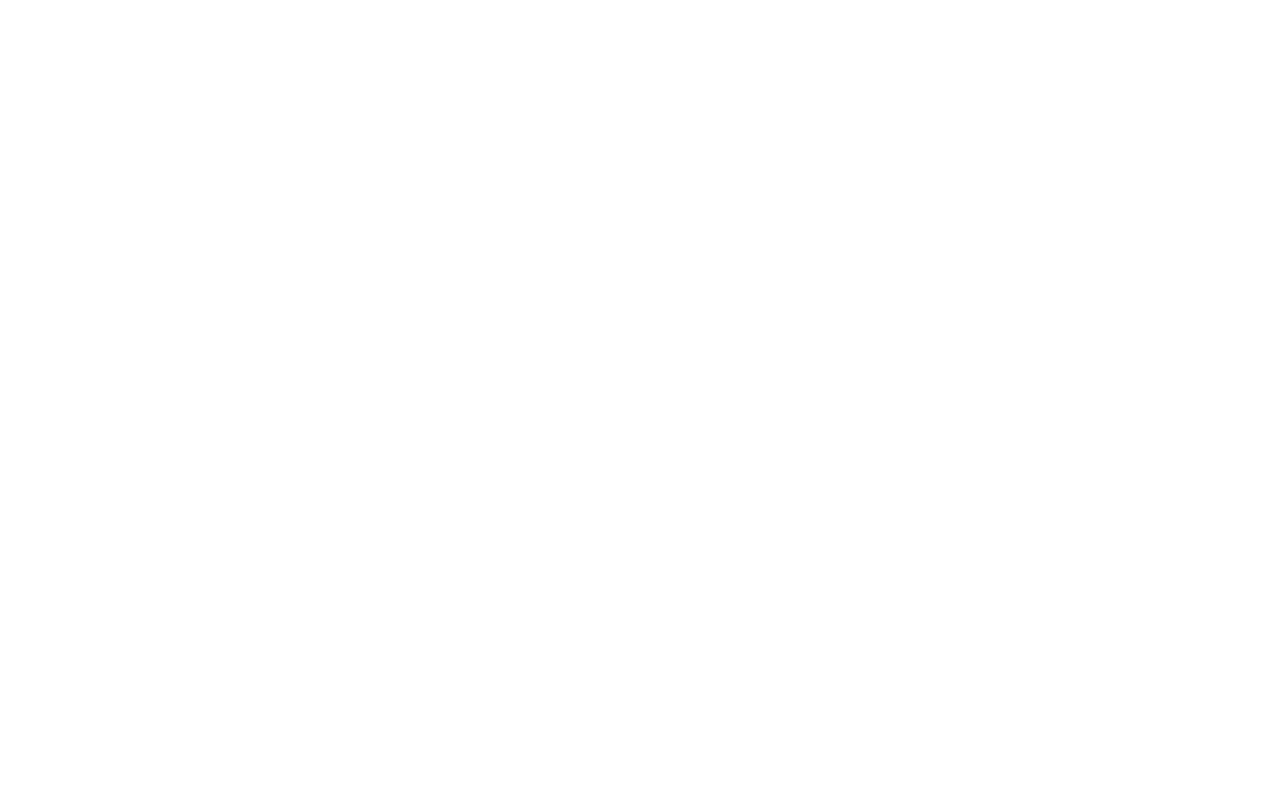
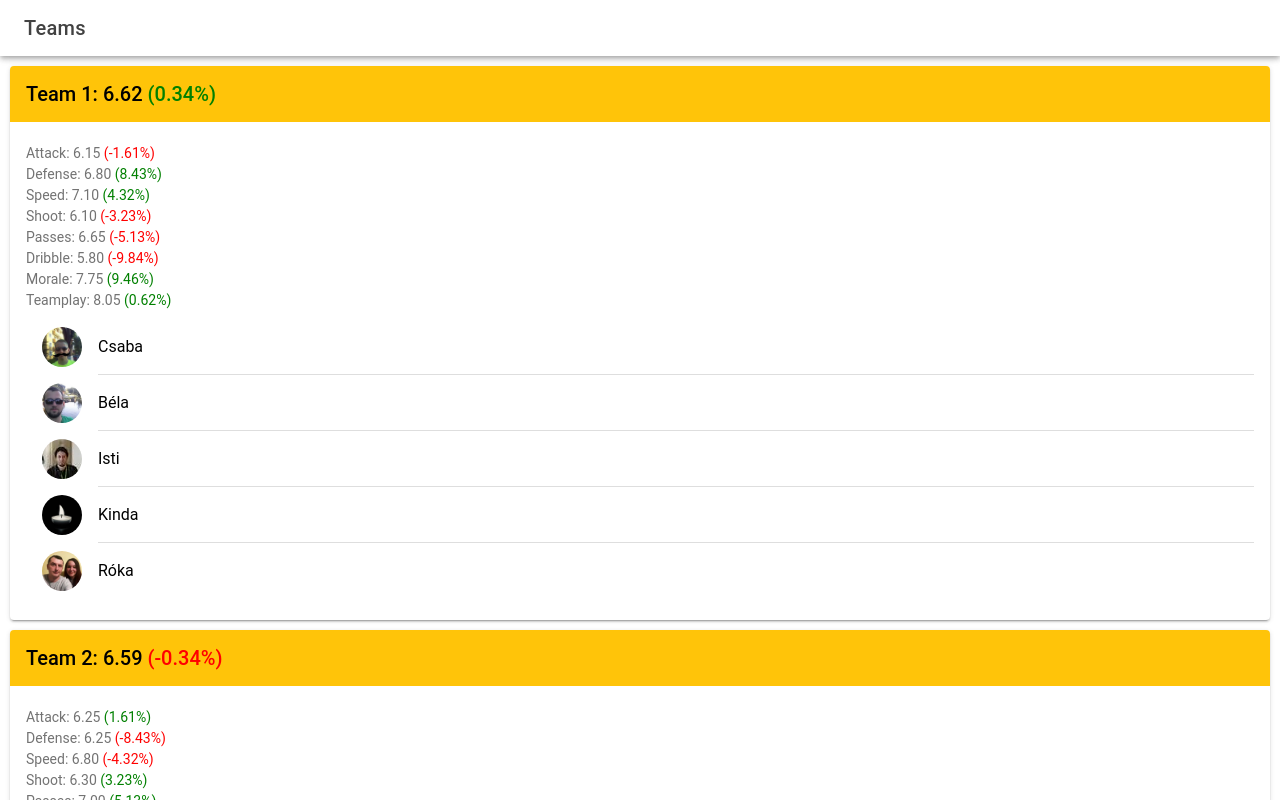
Before and after one commit to dioslaska/team-generator, a React (Create React App) app: page /teams in a window 1280 px wide. Built offline with nearby package versions, Linux system fonts and the light colour scheme.

Commit message:
Modify weights + display manual teams

```diff
--- a/src/App.tsx
+++ b/src/App.tsx
@@ -3,7 +3,7 @@
 import { Redirect, Route } from 'react-router-dom';
 // import Menu from './components/Menu';
 import Players from './pages/Players';
-// import Teams from './pages/Teams';
+import Teams from './pages/Teams';
 
 /* Core CSS required for Ionic components to work properly */
 import '@ionic/react/css/core.css';
@@ -41,9 +41,9 @@
           <Route path="/players" exact={true}>
             <Players />
           </Route>
-          {/* <Route path="/teams" exact={true}>
+          <Route path="/teams" exact={true}>
             <Teams />
-          </Route> */}
+          </Route>
         </IonRouterOutlet>
       </IonReactRouter>
     </IonApp>
--- a/src/business/data.ts
+++ b/src/business/data.ts
@@ -23,11 +23,11 @@
   { name: 'attack', display: 'Attack', weight: 1 },
   { name: 'defense', display: 'Defense', weight: 1 },
   { name: 'speed', display: 'Speed', weight: 1 },
-  { name: 'shoot', display: 'Shoot', weight: 0.9 },
+  { name: 'shoot', display: 'Shoot', weight: 1 },
   { name: 'passes', display: 'Passes', weight: 0.8 },
-  { name: 'dribble', display: 'Dribble', weight: 0.7 },
-  { name: 'morale', display: 'Morale', weight: 0.6 },
-  { name: 'teamplay', display: 'Teamplay', weight: 0.8 },
+  { name: 'dribble', display: 'Dribble', weight: 0.6 },
+  { name: 'morale', display: 'Morale', weight: 0.3 },
+  { name: 'teamplay', display: 'Teamplay', weight: 0.3 },
 ];
 
 export const players: IPlayer[] = [
@@ -219,8 +219,11 @@
 
 export const skippedPlayers: { [key: number]: boolean } = skippedPlayersJSON ? JSON.parse(skippedPlayersJSON) : {};
 
+export const playerMap: { [key: string]: IPlayer } = {};
+
 for (const player of players) {
   if (skippedPlayers[player.id]) {
     player.skip = true;
   }
+  playerMap[player.name] = player;
 }
--- a/src/business/teams.ts
+++ b/src/business/teams.ts
@@ -79,7 +79,7 @@
   const presentPlayers = players.filter((p) => !p.skip).slice(0, 12);
   const total = presentPlayers.length;
   const teamLength = Math.round(total / 2);
-  const thresholdSkill = 8;
+  const thresholdSkill = 10;
   const thresholdTotal = 5;
   let bestTeam1: IPlayer[] = [];
   let bestTeam2: IPlayer[] = [];
--- a/src/pages/Teams.tsx
+++ b/src/pages/Teams.tsx
@@ -6,10 +6,7 @@
   IonCardHeader,
   IonCardTitle,
   IonContent,
-  IonFab,
-  IonFabButton,
   IonHeader,
-  IonIcon,
   IonItem,
   IonLabel,
   IonList,
@@ -17,39 +14,59 @@
   IonPage,
   IonTitle,
   IonToolbar,
-  useIonToast,
-  useIonViewWillEnter,
 } from '@ionic/react';
-import { useCallback, useState } from 'react';
-import { reload } from 'ionicons/icons';
-import { skills } from '../business/data';
-import { createTeams, IResult } from '../business/teams';
+import { IPlayer, playerMap, skills } from '../business/data';
+import { deltaPercent } from '../business/util';
 import './Teams.css';
 
+const t1 = ['Csaba', 'Béla', 'Isti', 'Kinda', 'Róka'];
+const t2 = ['Atesz', 'Fazi', 'Csegzi', 'Huni', 'Robi'];
+
+const team1: IPlayer[] = t1.map((p) => playerMap[p]);
+const team2: IPlayer[] = t2.map((p) => playerMap[p]);
+
+const teamLength = team1.length;
+
+const scores1: { [key: string]: number } = { total: 0 };
+const scores2: { [key: string]: number } = { total: 0 };
+const deltas: { [key: string]: number } = { total: 0 };
+let totalScore1 = 0;
+let totalScore2 = 0;
+let weightedNr = 0;
+
+for (const player of team1) {
+  for (const skill of skills) {
+    scores1[skill.name] = (scores1[skill.name] || 0) + (player as any)[skill.name];
+    totalScore1 += (player as any)[skill.name] * skill.weight;
+  }
+}
+
+for (const player of team2) {
+  for (const skill of skills) {
+    scores2[skill.name] = (scores2[skill.name] || 0) + (player as any)[skill.name];
+    totalScore2 += (player as any)[skill.name] * skill.weight;
+  }
+}
+
+for (const skill of skills) {
+  const delta = deltaPercent(scores1[skill.name], scores2[skill.name]);
+  deltas[skill.name] = delta;
+  // Calculate average score
+  scores1[skill.name] = scores1[skill.name] / teamLength;
+  scores2[skill.name] = scores2[skill.name] / teamLength;
+  scores1.total += scores1[skill.name] * skill.weight;
+  scores2.total += scores2[skill.name] * skill.weight;
+  weightedNr += skill.weight;
+}
+
+scores1.total = scores1.total / weightedNr;
+scores2.total = scores2.total / weightedNr;
+
+deltas.total = deltaPercent(totalScore1, totalScore2);
+
+const result = { team1, team2, scores1, scores2, deltas };
+
 const Teams: React.FC = () => {
-  const [present] = useIonToast();
-  const [result, setResult] = useState<IResult>({
-    team1: [],
-    team2: [],
-    scores1: { total: 0 },
-    scores2: { total: 0 },
-    deltas: { total: 0 },
-  });
-
-  const remakeTeams = useCallback(() => {
-    setResult(createTeams());
-    present({
-      message: 'Teams regenerated',
-      duration: 2000,
-      position: 'bottom',
-      color: 'success',
-    });
-  }, [present]);
-
-  useIonViewWillEnter(() => {
-    setResult(createTeams());
-  }, []);
-
   return (
     <IonPage>
       <IonHeader>
@@ -83,15 +100,15 @@
               const delta = result.deltas[skill.name] || 0;
               return (
                 <div key={skill.name}>
-                  {skill.name}: {(result.scores1[skill.name] || 0).toFixed(2)}
+                  {skill.display}: {(result.scores1[skill.name] || 0).toFixed(2)}
                   {delta ? <span className={delta < 0 ? 'delta-minus' : 'delta-plus'}> ({delta.toFixed(2)}%)</span> : null}
                 </div>
               );
             })}
 
             <IonList>
-              {result.team1.map((player) => (
-                <IonItem key={player.id}>
+              {result.team1.map((player, i) => (
+                <IonItem key={player.id} lines={i === result.team1.length - 1 ? 'none' : 'inset'}>
                   <IonAvatar slot="start">
                     <img alt={player.name} src={player.img} />
                   </IonAvatar>
@@ -117,15 +134,15 @@
               const delta = (result.deltas[skill.name] || 0) * -1;
               return (
                 <div key={skill.name}>
-                  {skill.name}: {(result.scores2[skill.name] || 0).toFixed(2)}
+                  {skill.display}: {(result.scores2[skill.name] || 0).toFixed(2)}
                   {delta ? <span className={delta < 0 ? 'delta-minus' : 'delta-plus'}> ({delta.toFixed(2)}%)</span> : null}
                 </div>
               );
             })}
 
             <IonList>
-              {result.team2.map((player) => (
-                <IonItem key={player.id}>
+              {result.team2.map((player, i) => (
+                <IonItem key={player.id} lines={i === result.team2.length - 1 ? 'none' : 'inset'}>
                   <IonAvatar slot="start">
                     <img alt={player.name} src={player.img} />
                   </IonAvatar>
@@ -135,12 +152,6 @@
             </IonList>
           </IonCardContent>
         </IonCard>
-
-        <IonFab slot="fixed" vertical="bottom" horizontal="end" onClick={remakeTeams}>
-          <IonFabButton>
-            <IonIcon icon={reload}></IonIcon>
-          </IonFabButton>
-        </IonFab>
       </IonContent>
     </IonPage>
   );
```
